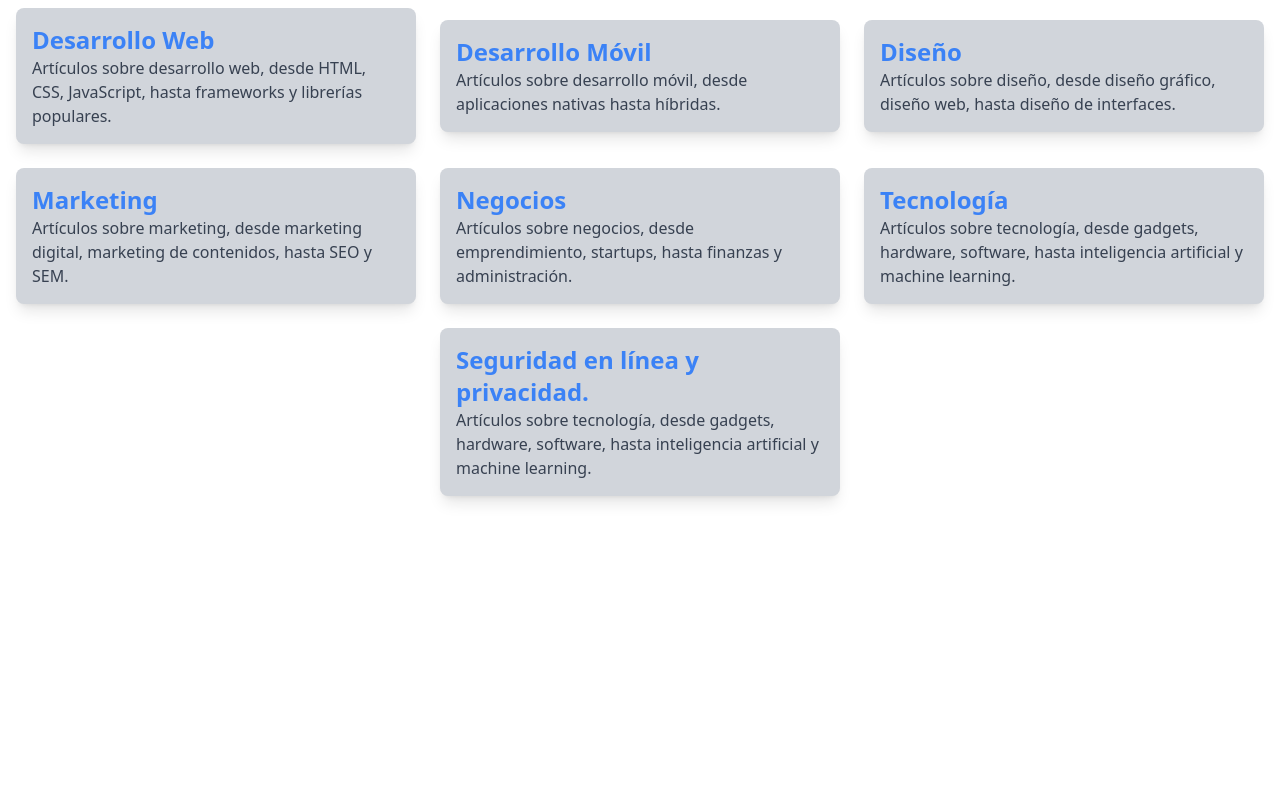
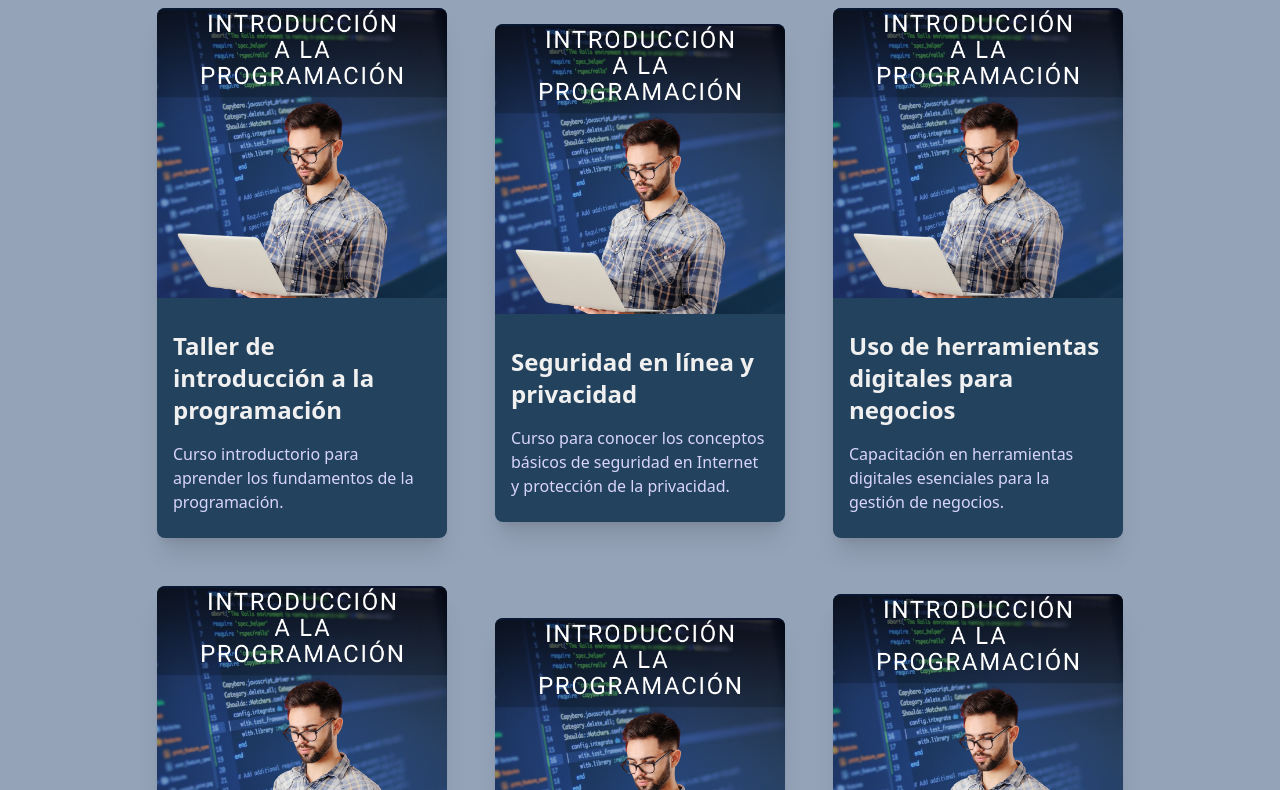
Before and after one commit to rodasOS/ConectaT, an Astro site: page /cursos in a window 1280 px wide. Shown: the part 132-922 px from the top of the page. Before the commit the page ends 816 px from the top, so only its background shows below. Built offline with nearby package versions, Linux system fonts and the light colour scheme; Astro itself is replaced by a stand-in of ours.

Commit message:
Cambiando paleta de colores

```diff
--- a/src/components/Header.astro
+++ b/src/components/Header.astro
@@ -9,13 +9,13 @@ const enlaces = [
 <header class='mt-4 flex justify-around mb-6'>
 	<div class='flex justify-center items-center gap-8'>
 		<img src='logo.png' alt='' class='w-[100px]' />
-		<h1 class='text-4xl bold'>ConectaT</h1>
+		<h1 class='text-4xl bold text-[#ffffff]'>ConectaT</h1>
 	</div>
 	<nav class='flex justify-center items-center gap-20'>
 		{
 			enlaces.map((enlace) => {
 				return (
-					<a href={enlace.href} class='text-blue-500 hover:text-blue-700 text-[1.3em]'>
+					<a href={enlace.href} class='text-[#ffffff] hover:text-blue-700 text-[1.3em]'>
 						{enlace.texto}
 					</a>
 				);
--- a/src/components/ListaCursos.astro
+++ b/src/components/ListaCursos.astro
@@ -1,49 +1,131 @@
 ---
 const categorias = [
 	{
-		nombre: 'Desarrollo Web',
-		descripcion:
-			'Artículos sobre desarrollo web, desde HTML, CSS, JavaScript, hasta frameworks y librerías populares.',
+		id: 1,
+		nombre: 'Taller de introducción a la programación',
+		fechaInicio: '3/11/2024',
+		fechaFinalizacion: '7/12/2024',
+		duracionEnHoras: 4,
+		semanas: 4,
+		diasPorSemana: 2,
+		descripcion: 'Curso introductorio para aprender los fundamentos de la programación.',
 	},
 	{
-		nombre: 'Desarrollo Móvil',
-		descripcion: 'Artículos sobre desarrollo móvil, desde aplicaciones nativas hasta híbridas.',
+		id: 2,
+		nombre: 'Seguridad en línea y privacidad',
+		fechaInicio: '3/11/2024',
+		fechaFinalizacion: '7/12/2024',
+		duracionEnHoras: 4,
+		semanas: 4,
+		diasPorSemana: 2,
+		descripcion:
+			'Curso para conocer los conceptos básicos de seguridad en Internet y protección de la privacidad.',
 	},
 	{
-		nombre: 'Diseño',
-		descripcion:
-			'Artículos sobre diseño, desde diseño gráfico, diseño web, hasta diseño de interfaces.',
+		id: 3,
+		nombre: 'Uso de herramientas digitales para negocios',
+		fechaInicio: '3/11/2024',
+		fechaFinalizacion: '7/12/2024',
+		duracionEnHoras: 4,
+		semanas: 4,
+		diasPorSemana: 2,
+		descripcion: 'Capacitación en herramientas digitales esenciales para la gestión de negocios.',
 	},
 	{
-		nombre: 'Marketing',
+		id: 4,
+		nombre: 'Manejo de redes sociales para negocios',
+		fechaInicio: '3/11/2024',
+		fechaFinalizacion: '7/12/2024',
+		duracionEnHoras: 5,
+		semanas: 4,
+		diasPorSemana: 2,
 		descripcion:
-			'Artículos sobre marketing, desde marketing digital, marketing de contenidos, hasta SEO y SEM.',
+			'Curso para aprender a gestionar redes sociales de manera efectiva en el ámbito empresarial.',
 	},
 	{
-		nombre: 'Negocios',
+		id: 5,
+		nombre: 'Electrónica Básica',
+		fechaInicio: '3/11/2024',
+		fechaFinalizacion: '7/12/2024',
+		duracionEnHoras: 4,
+		semanas: 4,
+		diasPorSemana: 3,
 		descripcion:
-			'Artículos sobre negocios, desde emprendimiento, startups, hasta finanzas y administración.',
+			'Introducción a los conceptos básicos y componentes fundamentales de la electrónica.',
 	},
 	{
-		nombre: 'Tecnología',
+		id: 6,
+		nombre: 'Ofimática Básica',
+		fechaInicio: '3/11/2024',
+		fechaFinalizacion: '7/12/2024',
+		duracionEnHoras: 5,
+		semanas: 5,
+		diasPorSemana: 2,
 		descripcion:
-			'Artículos sobre tecnología, desde gadgets, hardware, software, hasta inteligencia artificial y machine learning.',
+			'Curso para desarrollar habilidades en el uso de herramientas de ofimática como procesadores de texto y hojas de cálculo.',
 	},
 	{
-		nombre: 'Seguridad en línea y privacidad.',
+		id: 7,
+		nombre: 'Gestión de energía doméstica',
+		fechaInicio: '3/11/2024',
+		fechaFinalizacion: '7/12/2024',
+		duracionEnHoras: 5,
+		semanas: 5,
+		diasPorSemana: 3,
 		descripcion:
-			'Artículos sobre tecnología, desde gadgets, hardware, software, hasta inteligencia artificial y machine learning.',
+			'Aprende técnicas para optimizar el consumo energético en el hogar de manera eficiente.',
+	},
+	{
+		id: 8,
+		nombre: 'Educación vial en línea',
+		fechaInicio: '3/11/2024',
+		fechaFinalizacion: '7/12/2024',
+		duracionEnHoras: 5,
+		semanas: 5,
+		diasPorSemana: 2,
+		descripcion:
+			'Curso en línea para aprender las normas de educación vial y seguridad en las vías.',
 	},
 ];
 ---
 
-<div class='flex flex-wrap justify-center items-center gap-6'>
+<div class='flex flex-wrap justify-center items-center gap-12
+			max-sm:gap-2'>
 	{
 		categorias.map((categoria) => (
-			<div class='bg-gray-300 p-4 rounded-lg shadow-lg w-[400px] hover:cursor-pointer hover:scale-110 transition-all ease-out duration-400'>
+			<div
+				class=' max-w-[290px] pb-6 overflow-hidden flex flex-col justify-between bg-[#23425e] rounded-lg shadow-xl
+				hover:cursor-pointer hover:scale-110
+				transition-all ease-out duration-300
+				max-sm:max-w-[210px]'>
+				<img src='INTRODUCCIÓN.png' alt='' class='mb-4' />
+				<h2
+					class='text-2xl font-bold text-[#f0f0f0] m-4
+							max-sm:text-[16px]'>
+					{categoria.nombre}
+				</h2>
+				{/* <p class='text-[#d9d4ff] max-sm:text-[14px] mx-4'>
+					Fecha de inicio: {categoria.fechaInicio}
+				</p>
+				<p class='text-[#d9d4ff] max-sm:text-[14px] mx-4'>
+					Fecha de finalización: {categoria.fechaFinalizacion}
+				</p> */}
+				<p class='text-[#d9d4ff] max-sm:text-[14px] mx-4'>{categoria.descripcion}</p>
+			</div>
+		))
+	}
+</div>
+<!-- <div class='flex flex-wrap justify-center items-center gap-12'>
+	{
+		categorias.map((categoria) => (
+			<div
+				class='z-10 max-w-[250px] max-h-[250px]  overflow-hidden flex flex-col justify-between bg-gray-300 p-4 rounded-lg shadow-lg
+				hover:cursor-pointer hover:scale-110 hover:max-h-[1000px] hover:z-20
+				transition-all ease-out duration-400'>
+				<img src='INTRODUCCIÓN.png' alt='' class='mb-4' />
 				<h2 class='text-2xl font-bold text-blue-500'>{categoria.nombre}</h2>
 				<p class='text-gray-700'>{categoria.descripcion}</p>
 			</div>
 		))
 	}
-</div>
+</div> -->
--- a/src/layouts/Layout.astro
+++ b/src/layouts/Layout.astro
@@ -21,7 +21,7 @@ const { title, description = 'ConectaT con nosotros, ConectaT con la educación.
 		<title>{title}</title>
 		<ViewTransitions />
 	</head>
-	<body>
+	<body class='bg-slate-400'>
 		<Header />
 		<slot />
 	</body>
@@ -37,9 +37,9 @@ const { title, description = 'ConectaT con nosotros, ConectaT con la educación.
 		--paradiso: #307484;
 		--bay-of-many: #302c88;
 		--martinique: #342c54;
-		--madison: #082c54;
-		--madison: #082c54;
-		--madison: #082c54;
+		--madison: #253f5cd3;
+		/* --madison: #082c54;
+		--madison: #082c54; */
 	}
 
 	* {
```
Also changed, not shown: public/INTRODUCCIÓN.png (added), public/image.png (added).
